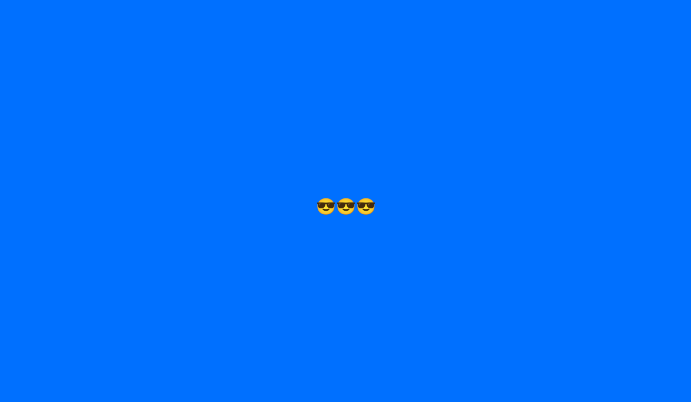
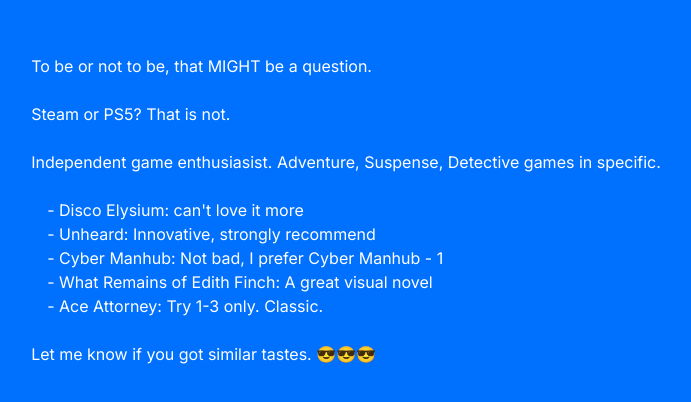
Before and after one commit to ylw-PotatoTornado/dev-takehome-spr25, a Next.js app: page /cool in a window 1280 px wide. Shown: the part 194-596 px from the top of the page, without its empty margins (294-985 px from the left). Built offline with nearby package versions, Linux system fonts and the light colour scheme.

Commit message:
[UPDATE] Update frontend implementation notes & cool page.

```diff
--- a/src/app/admin/page.tsx
+++ b/src/app/admin/page.tsx
@@ -29,10 +29,7 @@
   const [updateStatusRequests, setUpdateStatusRequests] = useState<
     EditStatusRequest[]
   >([]);
-  const [selectedTabStatus, setSelectedTabStatus] =
-    useState<RequestStatus | null>(null);
 
-  const [pageNumber, setPageNumber] = useState(1);
   const [totalRecords, setTotalRecords] = useState(0);
 
   const [filter, setFilter] = useState<{
@@ -75,51 +72,6 @@
     }
   };
 
-  // const handleTabOrPageChange = async (
-  //   selectedTabStatus: string | null,
-  //   pageNumber: string,
-  // ) => {
-  //   try {
-  //     const fetchedItemRequests = await getItemRequests(
-  //       selectedTabStatus,
-  //       pageNumber.toString(),
-  //     );
-
-  //     const initialPaginatedRequests = fetchedItemRequests.data.map(
-  //       (request: {
-  //         id: number;
-  //         requestorName: string;
-  //         itemRequested: string;
-  //         requestCreatedDate: Date;
-  //         lastEditedDate: Date;
-  //         status: RequestStatus;
-  //       }) => ({
-  //         id: request.id,
-  //         requestorName: request.requestorName,
-  //         itemRequested: request.itemRequested,
-  //         requestCreatedDate: new Date(request.requestCreatedDate),
-  //         lastEditedDate: new Date(request.lastEditedDate),
-  //         status: request.status,
-  //       }),
-  //     );
-
-  //     const initialRowStatus = fetchedItemRequests.data.map(
-  //       (request: EditStatusRequest) => ({
-  //         id: request.id,
-  //         status: request.status,
-  //       }),
-  //     );
-  //     setRowStatus(initialRowStatus);
-  //     setPaginatedRequests(initialPaginatedRequests);
-  //     setTotalRecords(fetchedItemRequests.totalRecords);
-  //   } catch (error) {
-  //     console.error("Failed to fetch item requests:", error);
-  //   }
-  // };
-
-  // useEffect(() => {
-  //   handleTabOrPageChange(selectedTabStatus, pageNumber.toString());
-  // }, [selectedTabStatus, pageNumber]);
 
 
   const handleTabChange = (newStatus: RequestStatus | null) => {
@@ -200,13 +152,6 @@
       <div className="w-full max-w-[1205px] rounded-[8px] border-[1px] border-[#EAECF0]">
         <TableHeader text={tableHeader} />
 
-        {/* <TableTab
-          options={tabOptions}
-          selected={selectedTabStatus}
-          onChange={(newSelectedTabStatus) =>
-            setSelectedTabStatus(newSelectedTabStatus)
-          }
-        /> */}
         <TableTab
           options={tabOptions}
           selected={filter.status}
@@ -267,12 +212,6 @@
                 <div className="flex items-center justify-between p-4">
                   <div className="rectangle"></div>
                   <div className="pagination">
-                    {/* <Pagination
-                      pageNumber={pageNumber}
-                      pageSize={PAGINATION_PAGE_SIZE}
-                      totalRecords={totalRecords}
-                      onPageChange={(newPage) => setPageNumber(newPage)}
-                    /> */}
                     <Pagination
                       pageNumber={filter.page}
                       pageSize={PAGINATION_PAGE_SIZE}
--- a/src/app/cool/page.tsx
+++ b/src/app/cool/page.tsx
@@ -7,7 +7,30 @@
       Feel free to put links, images, whatever!
       Don't worry about styling- we aren't grading you on this- it's just to get to know you better! :)
       */}
-      😎😎😎
+
+      <div className="flex flex-col justify-center items-center bg-primary text-white gap-5">
+          <div className="text-left px-4 pt-2">
+          To be or not to be, that MIGHT be a question.<br/><br/>
+
+          Steam or PS5? That is not.<br/><br/>
+
+          Independent game enthusiasist. Adventure, Suspense, Detective games in specific. <br/><br/>
+
+          <ul className="px-4">
+            <li>- Disco Elysium: can't love it more</li>
+            <li>- Unheard: Innovative, strongly recommend</li>
+            <li>- Cyber Manhub: Not bad, I prefer Cyber Manhub - 1</li>
+            <li>- What Remains of Edith Finch: A great visual novel</li>
+            <li>- Ace Attorney: Try 1-3 only. Classic.</li>
+          </ul>
+
+          <br/>
+          Let me know if you got similar tastes. 😎😎😎
+          </div>
+
+      </div>
     </div>
+
+
   );
 }
```
Also changed, not shown: 1 other file (tests, documents, lock files or other folders).
